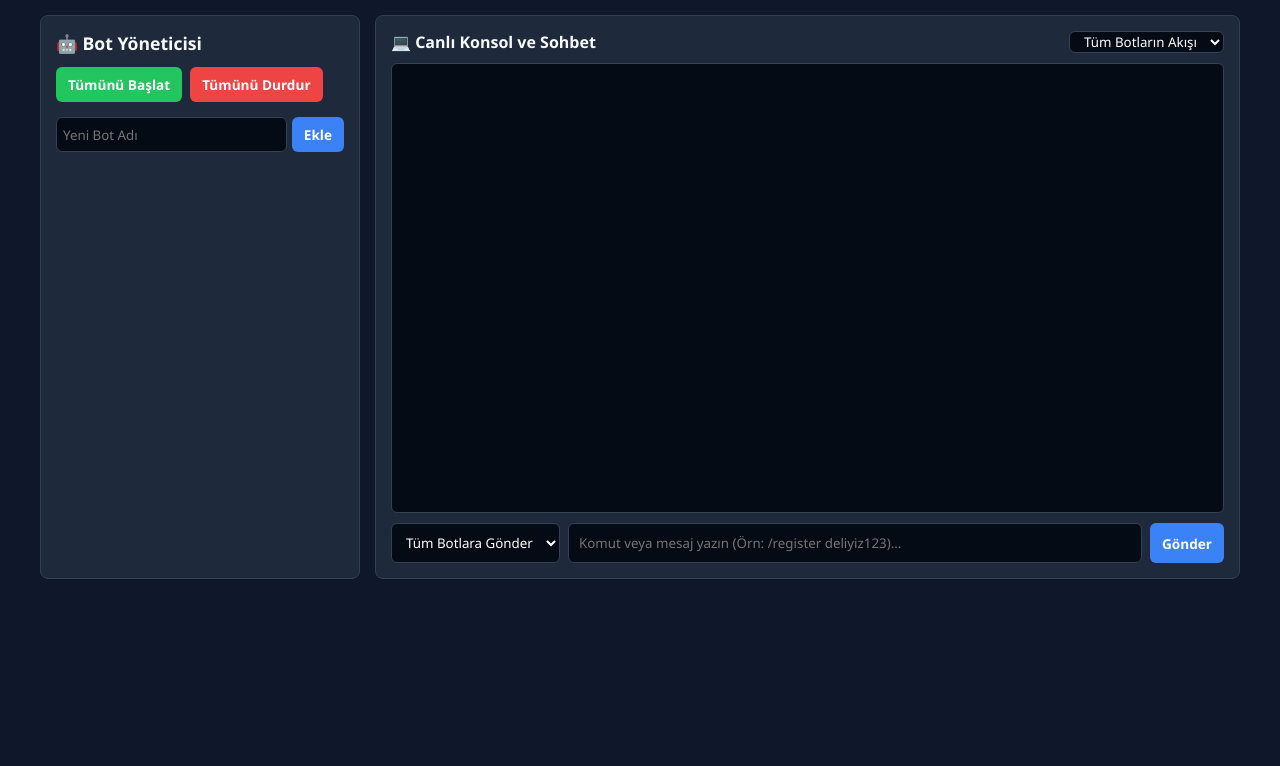
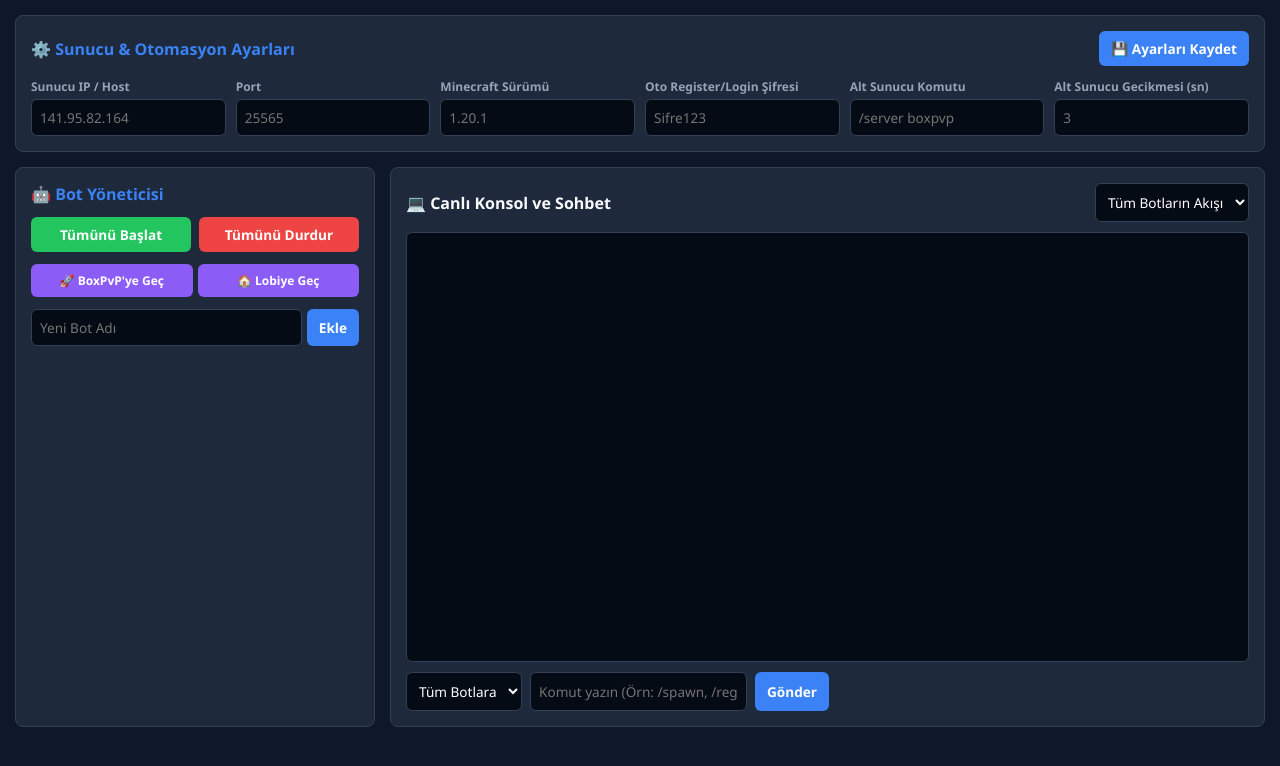
Before and after one commit to ahmetmerk779-png/lala, a website: page public/index.html in a window 1280 px wide. Drawn offline with nearby package versions, Linux system fonts and the light colour scheme; no server answers.

Commit message:
Enhance index.html with new features and styling
Updated the title and enhanced styling for various elements. Added new configuration fields for server settings and adjusted layout to improve usability.

```diff
--- a/public/index.html
+++ b/public/index.html
@@ -3,7 +3,7 @@
 <head>
     <meta charset="UTF-8">
     <meta name="viewport" content="width=device-width, initial-scale=1.0">
-    <title>Minecraft Çoklu Bot Paneli</title>
+    <title>Minecraft Çoklu Bot & Otomasyon Paneli</title>
     <script src="/socket.io/socket.io.js"></script>
     <style>
         :root {
@@ -12,7 +12,9 @@
             --border-color: #334155;
             --accent-green: #22c55e;
             --accent-red: #ef4444;
+            --accent-dark-red: #991b1b;
             --accent-blue: #3b82f6;
+            --accent-purple: #8b5cf6;
             --accent-yellow: #eab308;
             --text-main: #f8fafc;
             --text-muted: #94a3b8;
@@ -21,67 +23,120 @@
         * { box-sizing: border-box; margin: 0; padding: 0; font-family: 'Segoe UI', Tahoma, Geneva, Verdana, sans-serif; }
         body { background-color: var(--bg-dark); color: var(--text-main); padding: 15px; }
 
-        .container { max-width: 1200px; margin: 0 auto; display: grid; grid-template-columns: 320px 1fr; gap: 15px; }
-        @media (max-width: 768px) { .container { grid-template-columns: 1fr; } }
+        .container { max-width: 1250px; margin: 0 auto; display: flex; flex-direction: column; gap: 15px; }
+        .main-grid { display: grid; grid-template-columns: 360px 1fr; gap: 15px; }
+        @media (max-width: 850px) { .main-grid { grid-template-columns: 1fr; } }
 
         .panel { background-color: var(--card-bg); border: 1px solid var(--border-color); border-radius: 8px; padding: 15px; }
-        .panel-title { font-size: 1.1rem; font-weight: 600; margin-bottom: 12px; display: flex; align-items: center; justify-content: space-between; }
+        .panel-title { font-size: 1rem; font-weight: 600; margin-bottom: 12px; display: flex; align-items: center; justify-content: space-between; color: var(--accent-blue); }
 
-        /* Bot Listesi */
-        .global-actions { display: flex; gap: 8px; margin-bottom: 15px; }
+        /* Form Elemanları */
+        .form-grid { display: grid; grid-template-columns: repeat(auto-fit, minmax(180px, 1fr)); gap: 10px; }
+        .form-group { display: flex; flex-direction: column; gap: 4px; }
+        .form-group label { font-size: 0.75rem; color: var(--text-muted); font-weight: 600; }
+
+        .input-text { background: #050b14; border: 1px solid var(--border-color); color: #fff; padding: 8px; border-radius: 6px; outline: none; font-size: 0.85rem; }
+        .input-text:focus { border-color: var(--accent-blue); }
+        .input-select { background: #050b14; border: 1px solid var(--border-color); color: #fff; padding: 8px; border-radius: 6px; font-size: 0.85rem; }
+
+        /* Butonlar */
         .btn { border: none; padding: 8px 12px; border-radius: 6px; font-weight: 600; cursor: pointer; font-size: 0.85rem; color: #fff; transition: opacity 0.2s; }
         .btn:hover { opacity: 0.9; }
         .btn-green { background-color: var(--accent-green); }
         .btn-red { background-color: var(--accent-red); }
+        .btn-dark-red { background-color: var(--accent-dark-red); }
         .btn-blue { background-color: var(--accent-blue); }
+        .btn-purple { background-color: var(--accent-purple); }
 
-        .bot-list { display: flex; flex-direction: column; gap: 8px; max-height: 500px; overflow-y: auto; }
+        /* Bot Listesi */
+        .global-actions { display: flex; gap: 8px; margin-bottom: 12px; }
+        .bot-list { display: flex; flex-direction: column; gap: 8px; max-height: 400px; overflow-y: auto; }
         .bot-item { background: #0f172a; border: 1px solid var(--border-color); padding: 10px; border-radius: 6px; display: flex; align-items: center; justify-content: space-between; }
-        .bot-item.active { border-color: var(--accent-blue); }
         .bot-info { display: flex; align-items: center; gap: 8px; }
         .status-dot { width: 10px; height: 10px; border-radius: 50%; background: var(--text-muted); }
         .status-dot.Online { background: var(--accent-green); }
         .status-dot.Connecting { background: var(--accent-yellow); }
         .status-dot.Offline { background: var(--accent-red); }
 
+        .action-btns { display: flex; gap: 5px; }
+
         /* Konsol */
         .console-header { display: flex; justify-content: space-between; align-items: center; margin-bottom: 10px; }
-        .console-box { background-color: #050b14; border: 1px solid var(--border-color); border-radius: 6px; height: 450px; overflow-y: auto; padding: 12px; font-family: 'Courier New', Courier, monospace; font-size: 0.85rem; line-height: 1.4; }
+        .console-box { background-color: #050b14; border: 1px solid var(--border-color); border-radius: 6px; height: 430px; overflow-y: auto; padding: 12px; font-family: 'Courier New', Courier, monospace; font-size: 0.85rem; line-height: 1.4; }
         .log-entry { margin-bottom: 4px; word-break: break-word; }
+        .log-time { color: var(--text-muted); margin-right: 5px; font-size: 0.75rem; }
         .log-tag { font-weight: bold; color: var(--accent-blue); margin-right: 5px; }
-        .log-time { color: var(--text-muted); margin-right: 5px; font-size: 0.75rem; }
 
-        /* Input Alani */
         .command-bar { display: flex; gap: 8px; margin-top: 10px; }
-        .input-text { flex: 1; background: #050b14; border: 1px solid var(--border-color); color: #fff; padding: 10px; border-radius: 6px; outline: none; }
-        .input-select { background: #050b14; border: 1px solid var(--border-color); color: #fff; padding: 0 10px; border-radius: 6px; }
     </style>
 </head>
 <body>
 
     <div class="container">
-        <!-- Sol Panel: Bot Yönetimi -->
+
+        <!-- UST PANEL: Sunucu & Otomasyon Ayarları -->
         <div class="panel">
             <div class="panel-title">
-                🤖 Bot Yöneticisi
+                <span>⚙️ Sunucu & Otomasyon Ayarları</span>
+                <button class="btn btn-blue" onclick="saveConfig()">💾 Ayarları Kaydet</button>
+            </div>
+            <div class="form-grid">
+                <div class="form-group">
+                    <label>Sunucu IP / Host</label>
+                    <input type="text" id="cfgHost" class="input-text" placeholder="141.95.82.164">
+                </div>
+                <div class="form-group">
+                    <label>Port</label>
+                    <input type="number" id="cfgPort" class="input-text" placeholder="25565">
+                </div>
+                <div class="form-group">
+                    <label>Minecraft Sürümü</label>
+                    <input type="text" id="cfgVersion" class="input-text" placeholder="1.20.1">
+                </div>
+                <div class="form-group">
+                    <label>Oto Register/Login Şifresi</label>
+                    <input type="text" id="cfgPassword" class="input-text" placeholder="Sifre123">
+                </div>
+                <div class="form-group">
+                    <label>Alt Sunucu Komutu</label>
+                    <input type="text" id="cfgSubCmd" class="input-text" placeholder="/server boxpvp">
+                </div>
+                <div class="form-group">
+                    <label>Alt Sunucu Gecikmesi (sn)</label>
+                    <input type="number" id="cfgSubDelay" class="input-text" placeholder="3">
+                </div>
+            </div>
         </div>
 
+        <!-- ANA IZGARA: Sol Bot Yöneticisi, Sağ Canlı Konsol -->
+        <div class="main-grid">
+
+            <!-- SOL PANEL: Bot Yöneticisi -->
+            <div class="panel">
+                <div class="panel-title">🤖 Bot Yöneticisi</div>
+
                 <div class="global-actions">
-                <button class="btn btn-green" onclick="startAll()">Tümünü Başlat</button>
-                <button class="btn btn-red" onclick="stopAll()">Tümünü Durdur</button>
+                    <button class="btn btn-green" style="flex: 1;" onclick="startAll()">Tümünü Başlat</button>
+                    <button class="btn btn-red" style="flex: 1;" onclick="stopAll()">Tümünü Durdur</button>
+                </div>
+
+                <!-- Hızlı Alt Sunucuya Geçiş Butonları -->
+                <div style="display: flex; gap: 5px; margin-bottom: 12px;">
+                    <button class="btn btn-purple" style="flex: 1; font-size: 0.75rem;" onclick="quickServer('/server boxpvp')">🚀 BoxPvP'ye Geç</button>
+                    <button class="btn btn-purple" style="flex: 1; font-size: 0.75rem;" onclick="quickServer('/server lobi')">🏠 Lobiye Geç</button>
                 </div>
 
                 <div style="display: flex; gap: 5px; margin-bottom: 12px;">
-                <input type="text" id="newBotName" class="input-text" placeholder="Yeni Bot Adı" style="padding: 6px;">
+                    <input type="text" id="newBotName" class="input-text" placeholder="Yeni Bot Adı" style="flex:1;">
                     <button class="btn btn-blue" onclick="addBot()">Ekle</button>
                 </div>
 
                 <div class="bot-list" id="botList">
-                <!-- Bot Kartları Buraya Dinamik Gelecek -->
+                    <!-- Botlar Buraya Gelecek -->
                 </div>
             </div>
 
-        <!-- Sağ Panel: Canlı Konsol -->
+            <!-- SAĞ PANEL: Canlı Konsol -->
             <div class="panel">
                 <div class="console-header">
                     <span style="font-weight: 600;">💻 Canlı Konsol ve Sohbet</span>
@@ -90,17 +145,17 @@
                     </select>
                 </div>
 
-            <div class="console-box" id="consoleBox">
-                <!-- Loglar Buraya Akacak -->
-            </div>
+                <div class="console-box" id="consoleBox"></div>
 
                 <div class="command-bar">
                     <select id="targetBotSelect" class="input-select">
-                    <option value="all">Tüm Botlara Gönder</option>
+                        <option value="all">Tüm Botlara</option>
                     </select>
-                <input type="text" id="cmdInput" class="input-text" placeholder="Komut veya mesaj yazın (Örn: /register deliyiz123)..." onkeypress="handleKeyPress(event)">
+                    <input type="text" id="cmdInput" class="input-text" placeholder="Komut yazın (Örn: /spawn, /register)..." onkeypress="handleKeyPress(event)">
                     <button class="btn btn-blue" onclick="sendCommand()">Gönder</button>
                 </div>
+            </div>
+
         </div>
     </div>
 
@@ -111,14 +166,28 @@
 
         socket.on('init-data', (data) => {
             bots = data.botList;
+            loadConfigFields(data.globalConfig);
             renderBotList();
             renderSelectOptions();
+        });
+
+        socket.on('config-updated', (config) => {
+            loadConfigFields(config);
+            alert("Ayarlar başarıyla güncellendi.");
         });
 
         socket.on('bot-added', (botData) => {
             bots.push(botData);
             renderBotList();
             renderSelectOptions();
+        });
+
+        socket.on('bot-deleted', (botId) => {
+            bots = bots.filter(b => b.id !== botId);
+            if (currentFilter === botId) currentFilter = 'all';
+            renderBotList();
+            renderSelectOptions();
+            changeFilter();
         });
 
         socket.on('status-update', ({ botId, status }) => {
@@ -130,18 +199,38 @@
         });
 
         socket.on('bot-log', (logData) => {
-            // Logu ilgili bota kaydet
             const bot = bots.find(b => b.id === logData.botId);
             if (bot) {
                 if (!bot.logs) bot.logs = [];
                 bot.logs.push(logData);
             }
 
-            // Ekrana ekle (Filtreye uygunsa)
             if (currentFilter === 'all' || currentFilter === logData.botId) {
                 appendLogToConsole(logData);
             }
         });
+
+        function loadConfigFields(cfg) {
+            if (!cfg) return;
+            document.getElementById('cfgHost').value = cfg.host || '';
+            document.getElementById('cfgPort').value = cfg.port || 25565;
+            document.getElementById('cfgVersion').value = cfg.version || '';
+            document.getElementById('cfgPassword').value = cfg.autoPassword || '';
+            document.getElementById('cfgSubCmd').value = cfg.autoSubServerCmd || '';
+            document.getElementById('cfgSubDelay').value = cfg.autoSubServerDelay || 3;
+        }
+
+        function saveConfig() {
+            const newConfig = {
+                host: document.getElementById('cfgHost').value.trim(),
+                port: document.getElementById('cfgPort').value.trim(),
+                version: document.getElementById('cfgVersion').value.trim(),
+                autoPassword: document.getElementById('cfgPassword').value.trim(),
+                autoSubServerCmd: document.getElementById('cfgSubCmd').value.trim(),
+                autoSubServerDelay: document.getElementById('cfgSubDelay').value.trim()
+            };
+            socket.emit('update-config', newConfig);
+        }
 
         function renderBotList() {
             const listEl = document.getElementById('botList');
@@ -155,11 +244,12 @@
                         <div class="status-dot ${bot.status}"></div>
                         <span style="font-weight: 600;">${bot.username}</span>
                     </div>
-                    <div>
+                    <div class="action-btns">
                         ${bot.status === 'Offline'
                             ? `<button class="btn btn-green" style="padding: 4px 8px; font-size:0.75rem;" onclick="startBot('${bot.id}')">Başlat</button>`
                             : `<button class="btn btn-red" style="padding: 4px 8px; font-size:0.75rem;" onclick="stopBot('${bot.id}')">Durdur</button>`
                         }
+                        <button class="btn btn-dark-red" style="padding: 4px 8px; font-size:0.75rem;" onclick="deleteBot('${bot.id}', '${bot.username}')">Sil</button>
                     </div>
                 `;
                 listEl.appendChild(item);
@@ -171,7 +261,7 @@
             const targetSelect = document.getElementById('targetBotSelect');
 
             filterSelect.innerHTML = '<option value="all">Tüm Botların Akışı</option>';
-            targetSelect.innerHTML = '<option value="all">Tüm Botlara Gönder</option>';
+            targetSelect.innerHTML = '<option value="all">Tüm Botlara</option>';
 
             bots.forEach(bot => {
                 filterSelect.innerHTML += `<option value="${bot.id}">${bot.username} Konsolu</option>`;
@@ -204,7 +294,6 @@
             consoleBox.innerHTML = '';
 
             if (currentFilter === 'all') {
-                // Tüm logları birleştirip zamana göre sırala
                 let allLogs = [];
                 bots.forEach(b => { if (b.logs) allLogs = allLogs.concat(b.logs); });
                 allLogs.forEach(log => appendLogToConsole(log));
@@ -221,12 +310,22 @@
         function startAll() { socket.emit('start-all'); }
         function stopAll() { socket.emit('stop-all'); }
 
+        function deleteBot(id, username) {
+            if (confirm(`"${username}" adlı botu silmek istediğinize emin misiniz?`)) {
+                socket.emit('delete-bot', id);
+            }
+        }
+
         function addBot() {
             const input = document.getElementById('newBotName');
             if (input.value.trim()) {
                 socket.emit('add-bot', input.value.trim());
                 input.value = '';
             }
+        }
+
+        function quickServer(cmd) {
+            socket.emit('send-command', { targetBotId: 'all', command: cmd });
         }
 
         function sendCommand() {
```
Lines whose indentation alone changed are shown as unchanged.
